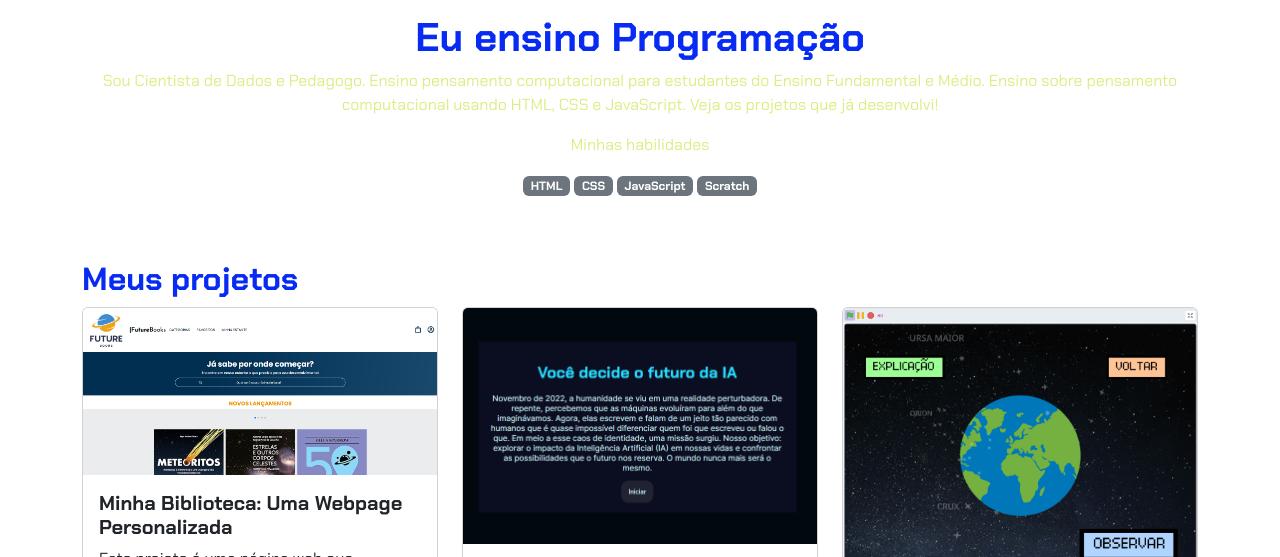
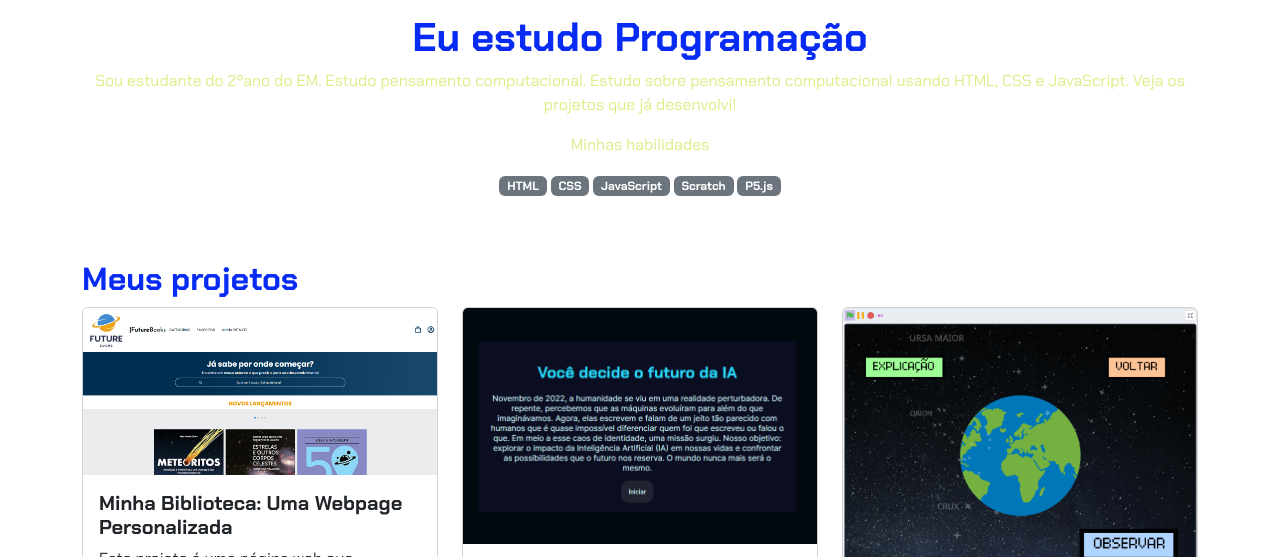
Before and after one commit to oseasprof/Portifolio, a plain HTML site: page index.html in a window 1280 px wide. Shown: the part 183-740 px from the top of the page. Drawn offline with nearby package versions, Linux system fonts and the light colour scheme.

Commit message:
mod file.

```diff
--- a/index.html
+++ b/index.html
@@ -15,9 +15,8 @@
         <img src="img/avatar-perfil.png" alt="avatar da Oseas" class="rounded-circle" width="150" height="150"
             srcset="">
         <p class="lead">Eu sou Oseas_</p>
-        <h1>Eu ensino Programação</h1>
-        <p>Sou Cientista de Dados e Pedagogo. Ensino pensamento computacional para estudantes do Ensino
-            Fundamental e Médio. Ensino sobre pensamento computacional usando HTML, CSS e JavaScript. Veja os projetos
+        <h1>Eu estudo Programação</h1>
+        <p>Sou estudante do 2ºano do EM. Estudo pensamento computacional. Estudo sobre pensamento computacional usando HTML, CSS e JavaScript. Veja os projetos
             que já desenvolvi!</p>
         <p>Minhas habilidades</p>
         <div>
@@ -25,6 +24,7 @@
             <p class="badge bg-secondary">CSS</p>
             <p class="badge bg-secondary">JavaScript</p>
             <p class="badge bg-secondary">Scratch</p>
+            <p class="badge bg-secondary">P5.js</p>
         </div>
     </header>
     <main class="container mt-5">
```
